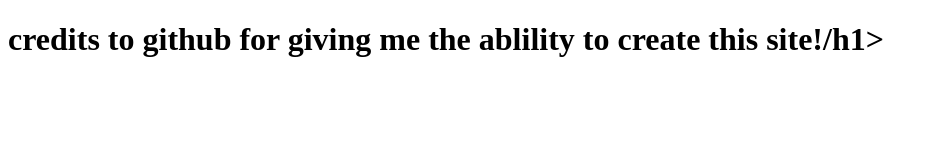
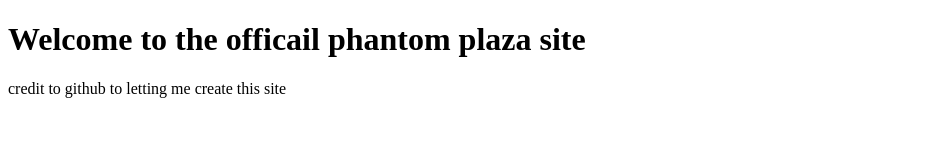
Before and after one commit to icy644/phantomplaza, a plain HTML site: page index.html in a window 1280 px wide. Shown: the whole page, without its empty margins (0-938 px from the left). Drawn offline with Linux system fonts and the light colour scheme.

Commit message:
Update title and content in index.html

```diff
--- a/index.html
+++ b/index.html
@@ -1,10 +1,10 @@
 <!DOCTYPE html>
 <html>
 <head>
-    <title>welcome to phantom Plaza!</title>
+    <title>phantom Plaza</title>
 </head>
 <body>
-    <h1>credits to github for giving me the ablility to create this site!/h1>
-    <p></p>
+    <h1>Welcome to the officail phantom plaza site</h1>
+    <p>credit to github to letting me create this site</p>
 </body>
 </html>
```
